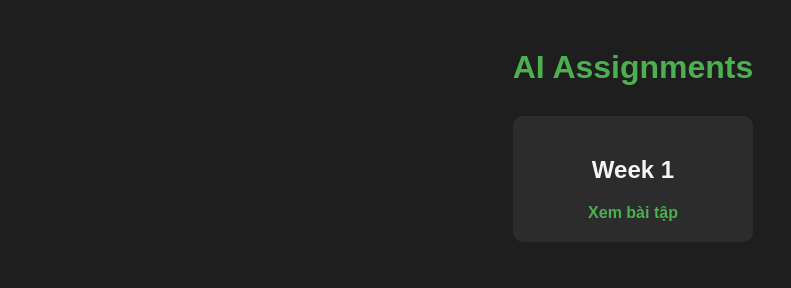
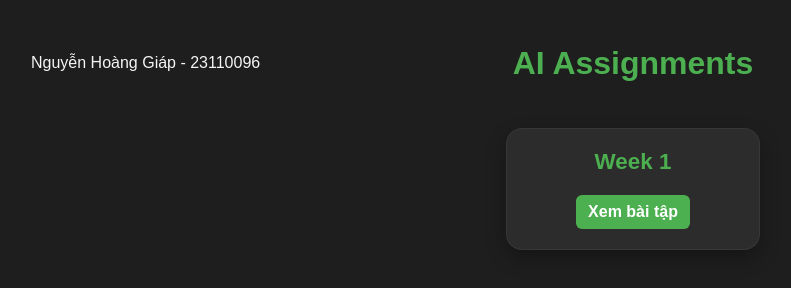
Before and after one commit to HoangGJinn/AI_Assignment, a plain HTML site: page index.html in a window 1280 px wide. Shown: the whole page, without its empty margins (7-798 px from the left). Drawn offline with Linux system fonts and the light colour scheme.

Commit message:
Enhance week-card styles and header layout
Updated styles for week-card and header layout.

```diff
--- a/index.html
+++ b/index.html
@@ -23,24 +23,71 @@
     }
     .week-card {
       background: #2c2c2c;
-      border-radius: 10px;
-      padding: 20px;
-      width: 200px;
-      transition: transform 0.2s;
+      border-radius: 16px;
+      padding: 20px 16px;
+      width: 220px;
+      text-align: center;
+      box-shadow: 0 8px 20px rgba(0, 0, 0, 0.3);
+      transition: transform 0.25s ease, background 0.3s ease, box-shadow 0.3s ease;
+      border: 1px solid rgba(255, 255, 255, 0.05);
     }
+
     .week-card:hover {
-      transform: scale(1.05);
-      background: #333;
+      transform: translateY(-5px) scale(1.03);
+      background: #373737;
+      box-shadow: 0 10px 24px rgba(0, 0, 0, 0.4);
     }
+
+    .week-card h2 {
+      margin-top: 0;
+      margin-bottom: 12px;
+      font-size: 1.4em;
+      color: #4CAF50;
+    }
+
+    .week-card a {
+      display: inline-block;
+      margin-top: 8px;
+      padding: 8px 12px;
+      background: #4CAF50;
+      color: #fff;
+      border-radius: 6px;
+      transition: background 0.3s;
+    }
+
+    .week-card a:hover {
+      background: #45a049;
+    }
+
     a {
       color: #4CAF50;
       text-decoration: none;
       font-weight: bold;
     }
+    .header{
+      display: flex;
+      justify-content: space-between;
+      align-items: center;
+      padding: 10px;
+    }
+    .left{
+      text-align: left;
+    }
+    .center{
+      margin: 0 auto;
+      position: absolute;
+      left: 50%;
+      transform: translateX(-50%);
+      font-weight: bold;
+    }
   </style>
 </head>
 <body>
-  <h1>AI Assignments</h1>
+  <div class="header">
+    <p class="left">Nguyễn Hoàng Giáp - 23110096</p>
+    <h1 class="center">AI Assignments</h1>
+  </div>
+
   <div class="week-list" id="weekList"></div>
 
   <script>
```
